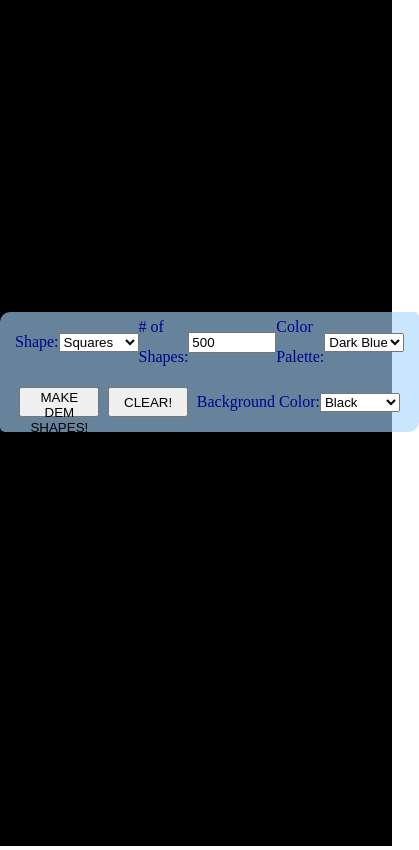
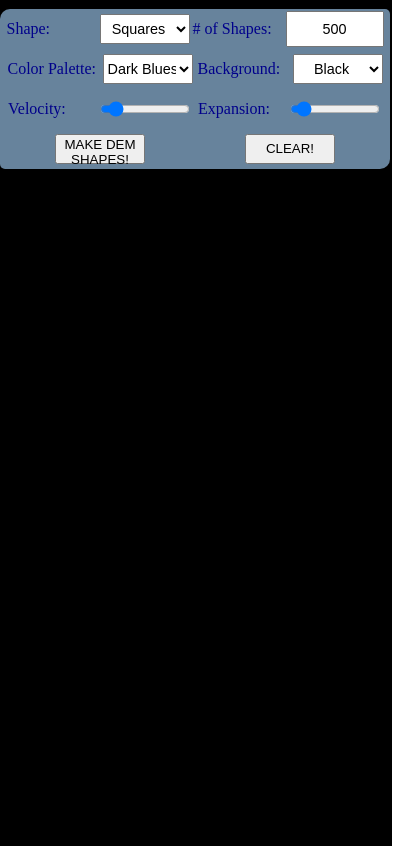
Before and after one commit to cooleydw494/ShapeFun, a plain HTML site: page index.html in a window 390 px wide. Shown: the whole page, 419 px wide, since content can reach past the window. Drawn offline with Linux system fonts and the light colour scheme.

Commit message:
added velocity and expansion range sliders to GUI, made GUI a little better looking / more responsive overall.

```diff
--- a/css/style.css
+++ b/css/style.css
@@ -1,6 +1,6 @@
 body {
     margin: 0;
-    position: absolute;
+    position: relative;
 }
 #canvasFun {
     border: 1px solid black;
@@ -9,11 +9,10 @@ body {
 #guiForm {
     background-color: rgba(169, 215, 255, 0.61);
     color: darkblue;
-    position: relative;
-    bottom: 40vh;
-    width: 50%;
-    margin: 0 auto;
-    margin-top: -200px;
+    position: absolute;
+    top: 1%;
+    left: 30%;
+    width: 40%;
     border-radius: 10px 5px;
 }
 #guiForm .flexrow {
@@ -21,24 +20,34 @@ body {
     line-height: 30px;
     display: flex;
     justify-content: space-around;
-    padding: 15px;
+    padding: 5px;
 }
 #guiForm .flexcolumn {
     display: inline-flex;
     align-items: center;
+}
+#guiForm label {
+    width: 90px;
 }
 
 button,
 select,
 input {
     width: 100px;
+    height: 30px;
+    text-align: center;
+}
+input,
+select {
+    font-size: .9em;
 }
 
 
 /*MEDIA QUERIES*/
 @media screen and (max-width: 1200px) {
     #guiForm {
-        width: 75%;
+        width: 50%;
+        left: 25%;
     }
     button,
     select,
@@ -49,10 +58,6 @@ input {
 @media screen and (max-width: 800px) {
     #guiForm {
         width: 100%;
-    }
-    button,
-    select,
-    input {
-        width: 80px;
+        left: 0;
     }
 }
--- a/index.html
+++ b/index.html
@@ -12,26 +12,28 @@
 
     <!-- GUI -->
     <form id="guiForm">
+
        <div class="flexrow">
-
+           <label for="shapeType">Shape: </label>
            <div class="flexcolumn">
                 <!--SHAPE TYPE-->
-                <label for="shapeType">Shape: </label>
                 <select id="shapeType">
                     <option value="circle">Circles</option>
                     <option value="square" selected="selected">Squares</option>
                 </select>
             </div><!--END flexcolumn-->
 
+            <label for="shapeNumber"># of Shapes: </label>
             <div class="flexcolumn">
                 <!--NUMBER OF SHAPES-->
-                <label for="shapeNumber"># of Shapes: </label>
                 <input type="text" id="shapeNumber" value="500" required="required" />
             </div><!--END flexcolumn-->
+        </div> <!--END flexrow-->
 
+        <div class="flexrow">
+            <label for="colorPalette">Color Palette: </label>
             <div class="flexcolumn">
                 <!--COLOR PALETTE-->
-                <label for="colorPalette">Color Palette: </label>
                 <select id="colorPalette">
                     <option value="Salmon">Salmon</option>
                     <option value="Dark Blues" selected="selected">Dark Blues</option>
@@ -39,18 +41,10 @@
                     <option value="Old School">Old School</option>
                 </select>
             </div><!--END flexcolumn-->
-        </div> <!--END flexrow-->
-
-        <div class="flexrow">
-            <!--SUBMIT-->
-            <button type="button" id="submitButton">MAKE DEM SHAPES!</button>
-
-            <!--CLEAR-->
-            <button type="button" id="clearButton">CLEAR!</button>
 
             <!--BACKGROUND COLOR-->
+            <label for="backgroundColor">Background: </label>
             <div class="flexcolumn">
-                <label for="backgroundColor">Background Color: </label>
                 <select id="backgroundColor">
                     <option value="black" selected="selected">Black</option>
                     <option value="white">White</option>
@@ -61,6 +55,28 @@
             </div><!--END flexcolumn-->
         </div><!--END flexrow-->
 
+        <div class="flexrow">
+
+            <div class="flexcolumn">
+                <label for="velocityRange">Velocity: </label>
+                <input id="velocityRange" type="range" min="1" max="10" step=".25" value="2" />
+            </div>
+
+            <div class="flexcolumn">
+                <label for="expandRange">Expansion: </label>
+                <input id="expandRange" type="range" min="5" max="40" step=".25" value="8" />
+            </div>
+
+        </div> <!--END flexrow-->
+
+        <div class="flexrow">
+            <!--SUBMIT-->
+            <button type="button" id="submitButton">MAKE DEM SHAPES!</button>
+
+            <!--CLEAR-->
+            <button type="button" id="clearButton">CLEAR!</button>
+        </div><!--END flexrow-->
+
     </form>
 
 <!--######## JAVASCRIPTS ########-->
--- a/js/script.js
+++ b/js/script.js
@@ -21,6 +21,8 @@ var shapeTypeField = document.getElementById("shapeType");
 var shapeNumberField = document.getElementById("shapeNumber");
 var colorPaletteField = document.getElementById("colorPalette");
 var backgroundColorField = document.getElementById("backgroundColor");
+var velocityRange = document.getElementById("velocityRange");
+var expandRange = document.getElementById("expandRange");
 
 //DECLARE ALL CONTROL/GLOBAL VARIABLES
 var radiusMin = 2; //minimum radius of a circle
@@ -46,6 +48,13 @@ submitButton.addEventListener("click", addShapes, false);
 clearButton.addEventListener("click", clearShapes, false);
 backgroundColorField.addEventListener("change", setBackground, false);
 window.addEventListener("resize", resizeCanvas, false);
+//EVENT LISTENER FOR VELOCITY AND EXPAND SLIDERS
+velocityRange.addEventListener("input", function() {
+    velMultiplier = velocityRange.value;
+}, false);
+expandRange.addEventListener("input", function() {
+    expandMultiplier = expandRange.value;
+}, false);
 
 //FUNCTIONS##########################
 
```
